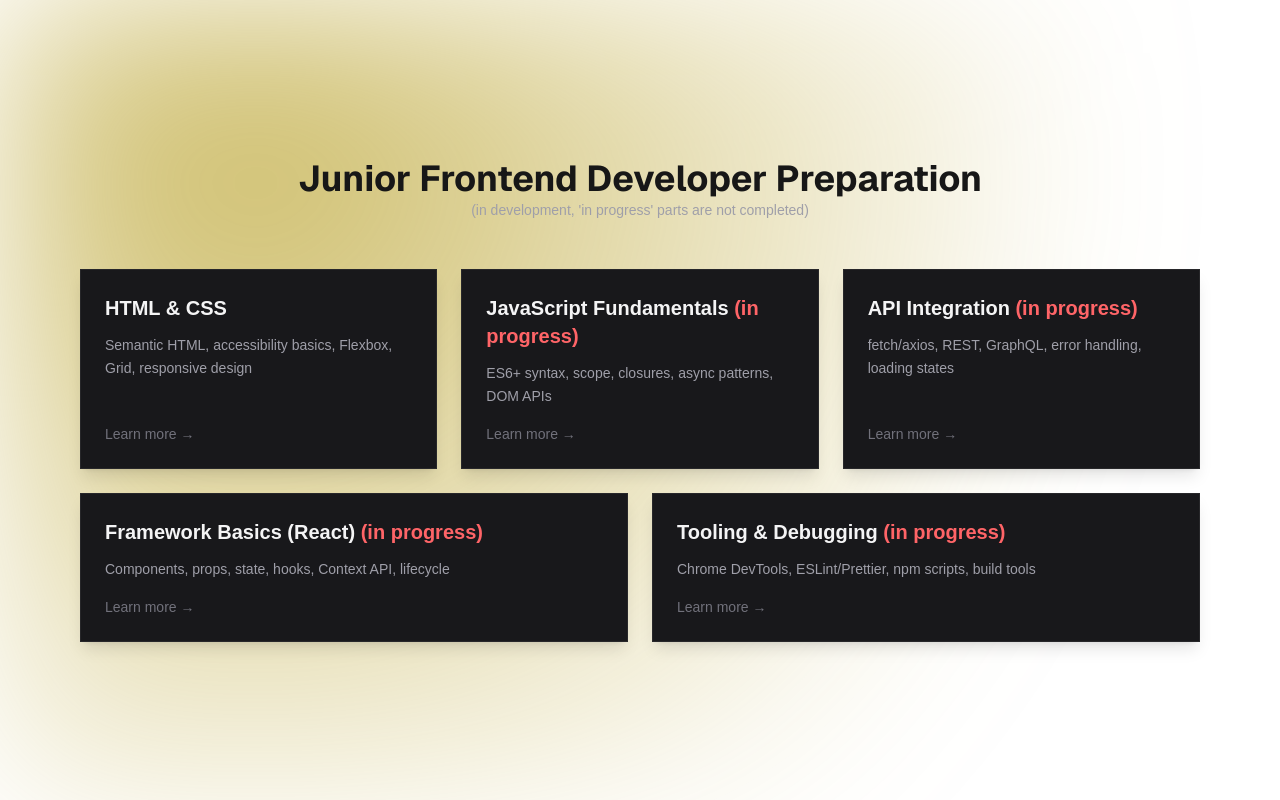
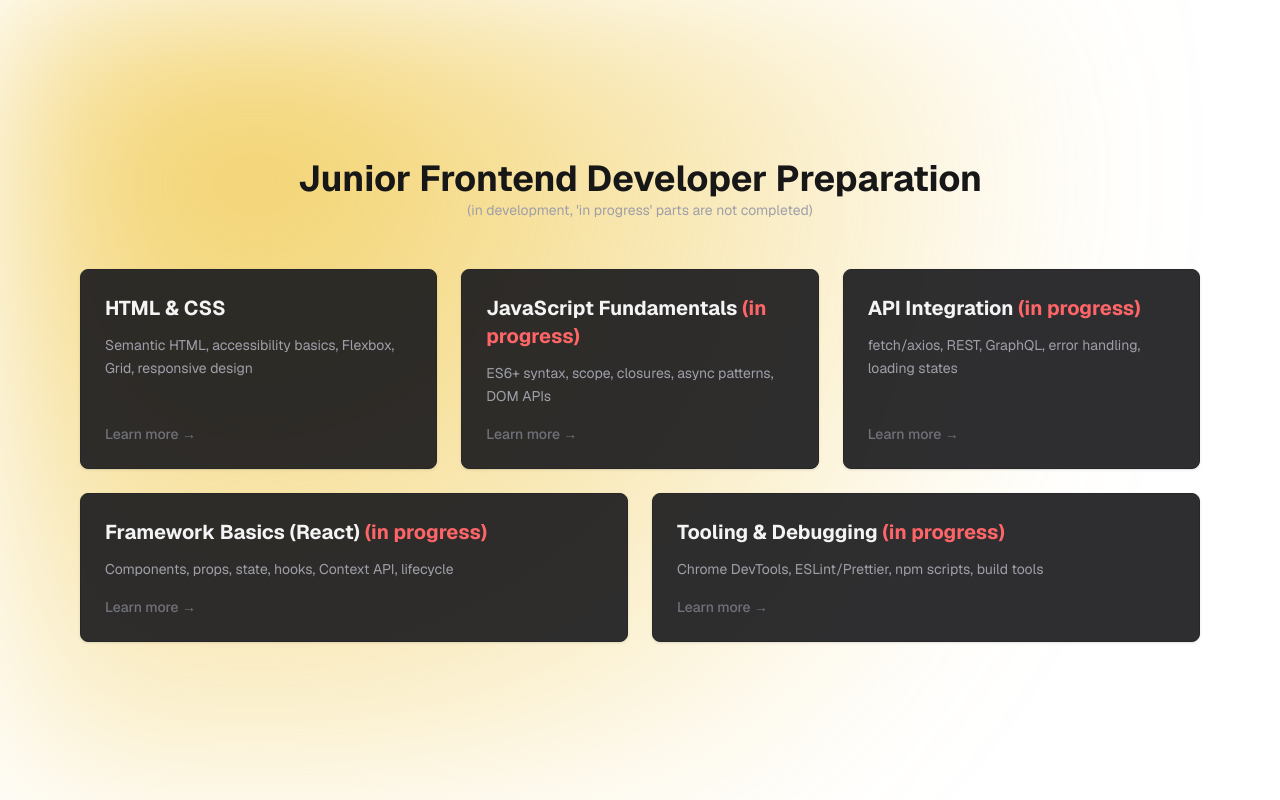
Before and after one commit to Zheckan/prep, a Next.js app: page /frontend/junior in a window 1280 px wide. Built offline with nearby package versions, Linux system fonts and the light colour scheme.

Commit message:
style: Update global styles and component typography for improved accessibility and visual consistency

```diff
--- a/src/app/(main)/home.tsx
+++ b/src/app/(main)/home.tsx
@@ -51,7 +51,7 @@ export default function HomeComponent() {
 
           const colSpan = Math.round(6 / itemsOnThisRow);
 
-          const className = `bg-zinc-900 shadow-lg hover:shadow-xl transition-shadow duration-300 p-6 border border-zinc-800 cursor-pointer hover:border-zinc-600 ${
+          const className = `rounded-lg border border-zinc-800 bg-zinc-900/90 p-6 shadow-sm transition-colors duration-200 hover:border-zinc-600 ${
             colSpanClasses[colSpan]
           }`;
 
@@ -69,7 +69,7 @@ export default function HomeComponent() {
                     {section.title}
                   </h2>
                   {section.level && (
-                    <span className='font-medium text-blue-400 text-sm'>
+                    <span className='font-medium text-sm text-yellow-500'>
                       {section.level}
                     </span>
                   )}
--- a/src/app/frontend/junior/frontend-junior.tsx
+++ b/src/app/frontend/junior/frontend-junior.tsx
@@ -76,7 +76,7 @@ export default function FrontendJunior() {
 
           const colSpan = Math.round(6 / itemsOnThisRow);
 
-          const className = `bg-zinc-900 shadow-lg hover:shadow-xl transition-shadow duration-300 p-6 border border-zinc-800 cursor-pointer hover:border-zinc-600 ${
+          const className = `rounded-lg border border-zinc-800 bg-zinc-900/90 p-6 shadow-sm transition-colors duration-200 hover:border-zinc-600 ${
             colSpanClasses[colSpan]
           }`;
 
--- a/src/app/globals.css
+++ b/src/app/globals.css
@@ -1,8 +1,10 @@
 @import "tailwindcss";
 
 :root {
-  --background: #ffffff;
-  --foreground: #171717;
+  /* Default to dark theme */
+  --background: #0a0a0a;
+  --foreground: #ededed;
+  --accent: #eab308; /* yellow-500 */
 }
 
 @theme inline {
@@ -12,17 +14,28 @@
   --font-mono: var(--font-geist-mono);
 }
 
-@media (prefers-color-scheme: dark) {
+/* Respect system light preference while favoring dark by default */
+@media (prefers-color-scheme: light) {
   :root {
-    --background: #0a0a0a;
-    --foreground: #ededed;
+    --background: #ffffff;
+    --foreground: #171717;
   }
 }
 
 body {
   background: var(--background);
   color: var(--foreground);
-  font-family: Arial, Helvetica, sans-serif;
+  font-family:
+    var(--font-geist-sans),
+    ui-sans-serif,
+    system-ui,
+    -apple-system,
+    Segoe UI,
+    Roboto,
+    Helvetica,
+    Arial,
+    "Apple Color Emoji",
+    "Segoe UI Emoji";
 }
 
 body::before {
@@ -30,8 +43,20 @@ body::before {
   position: fixed;
   inset: 0;
   z-index: -1;
-  background: radial-gradient(circle at 20% 20%, #ae930a99, transparent 70%);
+  background: radial-gradient(
+    circle at 20% 20%,
+    color(from var(--accent) srgb r g b / 0.6),
+    transparent 70%
+  );
   filter: blur(80px);
+}
+
+/* Accessible focus styles */
+button:focus-visible,
+a:focus-visible,
+[role="button"]:focus-visible {
+  outline: 2px solid var(--accent);
+  outline-offset: 2px;
 }
 
 /* Hide scrollbars */
--- a/src/components/code-block/code-block.tsx
+++ b/src/components/code-block/code-block.tsx
@@ -66,8 +66,9 @@ export const CodeBlock = ({
       backgroundColor = 'rgba(34, 197, 94, 0.15)'; // Green for end lines
       borderLeft = '3px solid rgb(34, 197, 94)';
     } else if (isHighlighted) {
-      backgroundColor = 'rgba(59, 130, 246, 0.15)'; // Blue for regular highlighted lines
-      borderLeft = '3px solid rgb(59, 130, 246)';
+      // Yellow accent for highlighted lines
+      backgroundColor = 'rgba(234, 179, 8, 0.18)';
+      borderLeft = '3px solid rgb(234, 179, 8)';
     }
 
     return {
--- a/src/components/page-header/page-header.tsx
+++ b/src/components/page-header/page-header.tsx
@@ -55,7 +55,7 @@ export const PageHeader = ({
       animate={{
         height: isInitialLoad || !isScrolled ? '140px' : '80px',
       }}
-      className='fixed top-0 right-0 left-0 z-50 border-white/10 border-b bg-black/30 backdrop-blur-xl backdrop-saturate-150'
+      className='fixed top-0 right-0 left-0 z-50 border-white/10 border-b bg-black/40 backdrop-blur-xl backdrop-saturate-150'
       id='page-header'
       initial={{ height: '140px' }}
       transition={{ duration: 0.3, ease: 'easeInOut' }}
@@ -73,7 +73,7 @@ export const PageHeader = ({
             <AnimatePresence>
               {(isInitialLoad || !isScrolled) && (
                 <motion.p
-                  className='text-gray-50'
+                  className='text-zinc-300'
                   exit={{ opacity: 0, height: 0 }}
                   initial={{ opacity: 1, height: 'auto' }}
                   transition={{ duration: 0.2, ease: 'easeInOut' }}
@@ -87,7 +87,7 @@ export const PageHeader = ({
             {topicHome && (
               <button
                 aria-label='Go to topic home'
-                className='text-white transition-colors hover:text-yellow-500'
+                className='rounded-md p-1 text-white transition-colors hover:text-yellow-500'
                 onClick={() => router.push(topicHome)}
                 type='button'
               >
@@ -96,7 +96,7 @@ export const PageHeader = ({
             )}
             <button
               aria-label='Go to home page'
-              className='text-white transition-colors hover:text-yellow-500'
+              className='rounded-md p-1 text-white transition-colors hover:text-yellow-500'
               onClick={() => router.push('/')}
               type='button'
             >
--- a/src/components/section-card/section-card.tsx
+++ b/src/components/section-card/section-card.tsx
@@ -8,7 +8,10 @@ interface SectionCardProps {
 export const SectionCard = ({ title, children }: SectionCardProps) => {
   const id = slugify(title);
   return (
-    <section className='mb-12 border border-zinc-800 bg-zinc-900 p-6' id={id}>
+    <section
+      className='mb-12 rounded-lg border border-zinc-800 bg-zinc-900/90 p-6 backdrop-blur supports-[backdrop-filter]:bg-zinc-900/70'
+      id={id}
+    >
       <h2
         className='mb-4 border-zinc-700 border-b pb-2 font-bold text-2xl text-white'
         id={id}
--- a/src/components/typography/callout.tsx
+++ b/src/components/typography/callout.tsx
@@ -6,7 +6,7 @@ interface CalloutProps {
 export const Callout = ({ children, className = '' }: CalloutProps) => {
   return (
     <p
-      className={`mb-3 rounded border-white border-l-4 bg-zinc-800/50 p-3 ${className}`}
+      className={`mb-3 rounded-md border-yellow-500 border-l-4 bg-zinc-800/60 p-3 text-zinc-100 ${className}`}
     >
       {children}
     </p>
--- a/src/components/typography/code-span.tsx
+++ b/src/components/typography/code-span.tsx
@@ -13,7 +13,7 @@ export const CodeSpan = ({
 
   return (
     <code
-      className={`rounded bg-zinc-800 px-2 py-1 font-mono ${sizeClass} ${className}`}
+      className={`rounded bg-zinc-800/80 px-2 py-1 font-mono text-yellow-500 ${sizeClass} ${className}`}
     >
       {children}
     </code>
--- a/src/components/typography/header.tsx
+++ b/src/components/typography/header.tsx
@@ -11,7 +11,7 @@ export const Header = ({ children, className = '', id }: HeaderProps) => {
   const headerId = id || slugify(text);
   return (
     <h3
-      className={`mb-3 font-bold text-xl underline decoration-2 underline-offset-4 ${className}`}
+      className={`mb-3 font-bold text-xl underline decoration-2 decoration-yellow-500 underline-offset-4 ${className}`}
       id={headerId}
     >
       {children}
--- a/src/components/typography/subheader.tsx
+++ b/src/components/typography/subheader.tsx
@@ -12,7 +12,7 @@ export const Subheader = ({ children, className = '', id }: SubheaderProps) => {
 
   return (
     <h4
-      className={`mb-2 font-extrabold text-lg uppercase tracking-wide ${className}`}
+      className={`mb-2 font-extrabold text-lg text-zinc-100 uppercase tracking-wide ${className}`}
       id={headerId}
     >
       {children}
--- a/src/components/typography/text.tsx
+++ b/src/components/typography/text.tsx
@@ -9,7 +9,7 @@ export const Text = ({
   className = '',
   variant = 'default',
 }: TextProps) => {
-  const variantClass = variant === 'muted' ? 'text-gray-50' : 'text-white';
+  const variantClass = variant === 'muted' ? 'text-zinc-300' : 'text-white';
 
   return <p className={`mb-3 ${variantClass} ${className}`}>{children}</p>;
 };
```
Also changed, not shown: src/components/table-of-contents/table-of-contents.tsx (+7 -5 lines).
